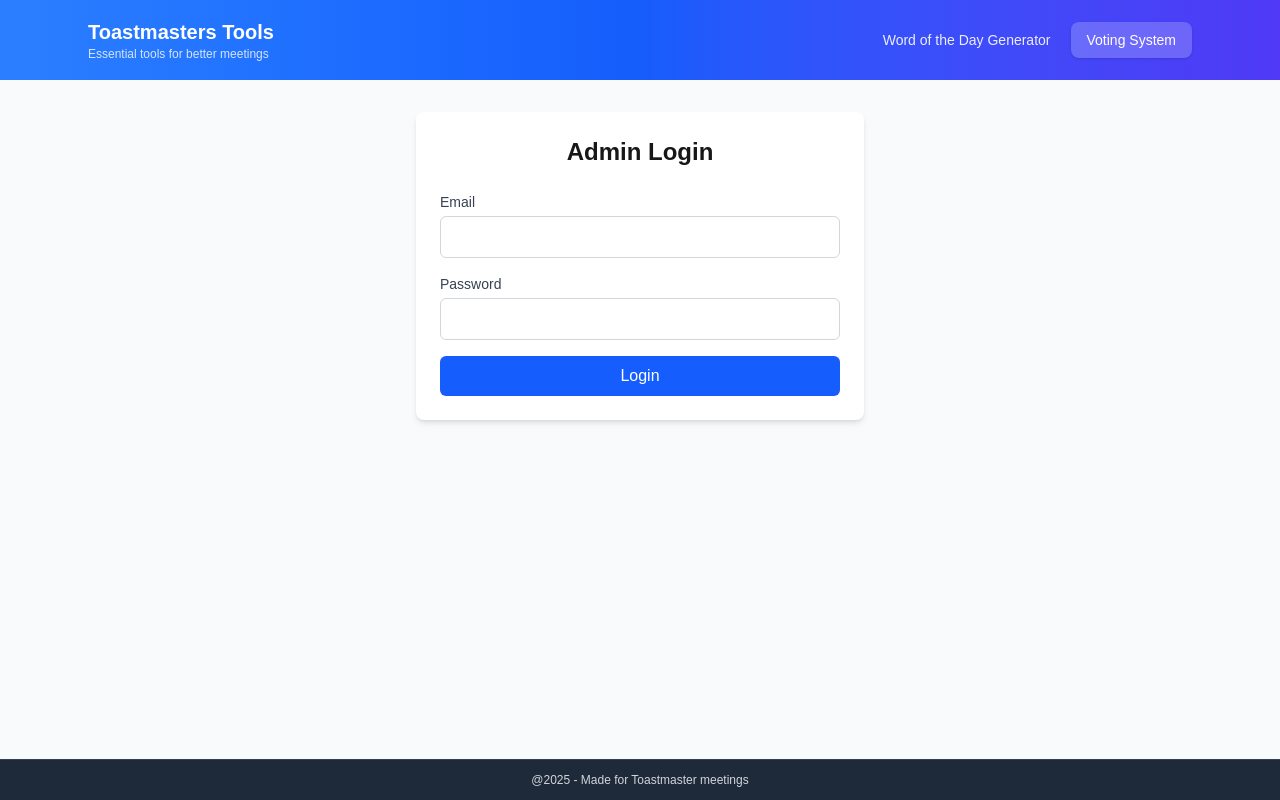
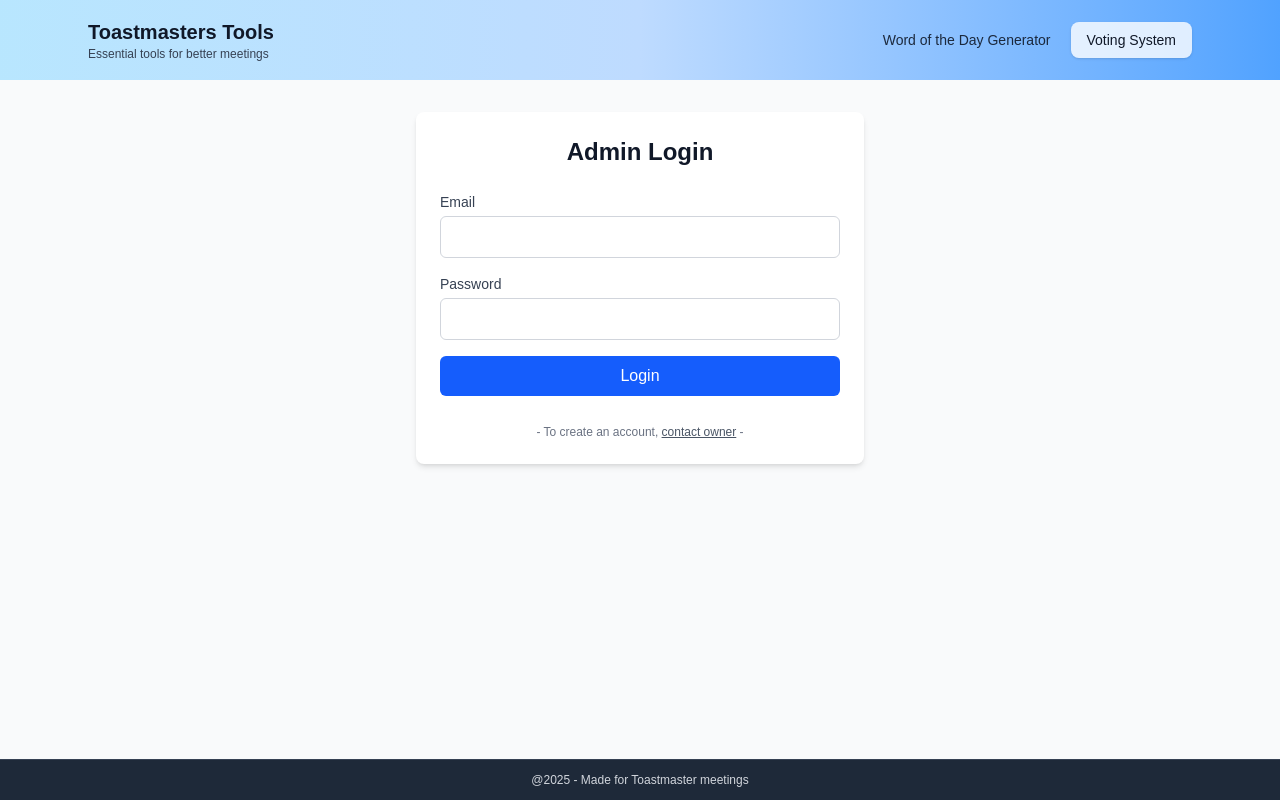
Before and after one commit to HarshK99/toastmasters-poster, a Next.js app: page /voting in a window 1280 px wide. Built offline with nearby package versions, Linux system fonts and the light colour scheme.

Commit message:
dark mode issue fixed + header color

```diff
--- a/components/Header.tsx
+++ b/components/Header.tsx
@@ -11,17 +11,17 @@
   };
 
   return (
-    <header className="fixed top-0 left-0 right-0 bg-gradient-to-r from-blue-500 via-blue-600 to-indigo-600 z-50">
+    <header className="fixed top-0 left-0 right-0 bg-gradient-to-r from-sky-200 via-blue-200 to-blue-400 z-50">
       <div className="max-w-6xl mx-auto px-4 sm:px-6">
         {/* Main header content */}
         <div className="flex items-center justify-between h-16 sm:h-20">
           {/* Logo/Brand */}
           <div className="flex-shrink-0">
             <Link href="/" className="block">
-              <h1 className="text-lg sm:text-xl font-bold text-white">
+                <h1 className="text-lg sm:text-xl font-bold text-gray-900">
                   Toastmasters Tools
                 </h1>
-              <p className="hidden sm:block text-xs text-white/80">
+                <p className="hidden sm:block text-xs text-gray-700">
                   Essential tools for better meetings
                 </p>
             </Link>
@@ -33,8 +33,8 @@
               href="/"
               className={`px-4 py-2 rounded-lg text-sm font-medium transition-all duration-200 ${
                   router.pathname === "/"
-                  ? "bg-white/20 text-white shadow-sm"
-                  : "text-white/90 hover:bg-white/10"
+                    ? "bg-white/80 text-gray-900 shadow-sm"
+                    : "text-gray-900/90 hover:bg-white/50"
                 } ${router.pathname.startsWith('/voting') ? 'glow-once' : ''}`}
             >
               Word of the Day Generator
@@ -43,8 +43,8 @@
               href="/voting"
               className={`px-4 py-2 rounded-lg text-sm font-medium transition-all duration-200 ${
                   router.pathname.startsWith("/voting")
-                  ? "bg-white/20 text-white shadow-sm"
-                  : "text-white/90 hover:bg-white/10"
+                    ? "bg-white/80 text-gray-900 shadow-sm"
+                    : "text-gray-900/90 hover:bg-white/50"
               }`}
             >
               Voting System
@@ -54,7 +54,7 @@
           {/* Mobile menu button */}
           <button
             onClick={toggleMobileMenu}
-            className="md:hidden p-2 rounded-lg text-white/90 hover:text-white hover:bg-white/10 transition-colors"
+            className="md:hidden p-2 rounded-lg text-gray-900 hover:text-gray-900 hover:bg-white/30 transition-colors"
             aria-label="Toggle mobile menu"
           >
             <svg
@@ -90,8 +90,8 @@
               : "max-h-0 opacity-0 overflow-hidden"
           }`}
         >
-          <nav className="flex flex-col space-y-2 pt-2 border-t border-white/20">
-            <p className="text-xs text-white/80 px-2 mb-2">
+          <nav className="flex flex-col space-y-2 pt-2 border-t border-gray-200">
+            <p className="text-xs text-gray-700 px-2 mb-2">
               Essential tools for better meetings
             </p>
             <Link
@@ -99,8 +99,8 @@
               onClick={() => setIsMobileMenuOpen(false)}
               className={`px-3 py-3 rounded-lg text-sm font-medium transition-colors ${
                 router.pathname === "/"
-                  ? "bg-white/20 text-white"
-                  : "text-white/90 hover:bg-white/10"
+                  ? "bg-white/80 text-gray-900"
+                  : "text-gray-900/90 hover:bg-white/50"
               } ${router.pathname.startsWith('/voting') ? 'glow-once' : ''}`}
             >
               📄 Word of the Day Generator
@@ -110,8 +110,8 @@
               onClick={() => setIsMobileMenuOpen(false)}
               className={`px-3 py-3 rounded-lg text-sm font-medium transition-colors ${
                 router.pathname.startsWith("/voting")
-                  ? "bg-white/20 text-white"
-                  : "text-white/90 hover:bg-white/10"
+                  ? "bg-white/80 text-gray-900"
+                  : "text-gray-900/90 hover:bg-white/50"
               }`}
             >
               🗳️ Voting System
--- a/pages/voting.tsx
+++ b/pages/voting.tsx
@@ -39,7 +39,7 @@
   };
 
   return (
-    <div className="max-w-md mx-auto bg-white rounded-lg shadow-md p-6">
+    <div className="max-w-md mx-auto bg-white rounded-lg shadow-md p-6 text-gray-900">
       <h2 className="text-2xl font-bold text-center mb-6">Admin Login</h2>
       <form onSubmit={handleLogin} className="space-y-4">
         <div>
@@ -76,6 +76,11 @@
         >
           {isLoading ? "Logging in..." : "Login"}
         </button>
+        <div className="text-center mt-3">
+          <p className="text-xs text-gray-500">
+            - To create an account, <a href="mailto:harshkankaria9@gmail.com" className="text-gray-600 underline">contact owner</a> -
+          </p>
+        </div>
       </form>
     </div>
   );
--- a/styles/globals.css
+++ b/styles/globals.css
@@ -15,7 +15,7 @@
 @media (prefers-color-scheme: dark) {
   :root {
     --background: #0a0a0a;
-    --foreground: #ededed;
+    /* keep --foreground unchanged so global text color stays dark (use explicit text classes for dark backgrounds) */
   }
 }
 
```
Lines whose indentation alone changed are shown as unchanged.
